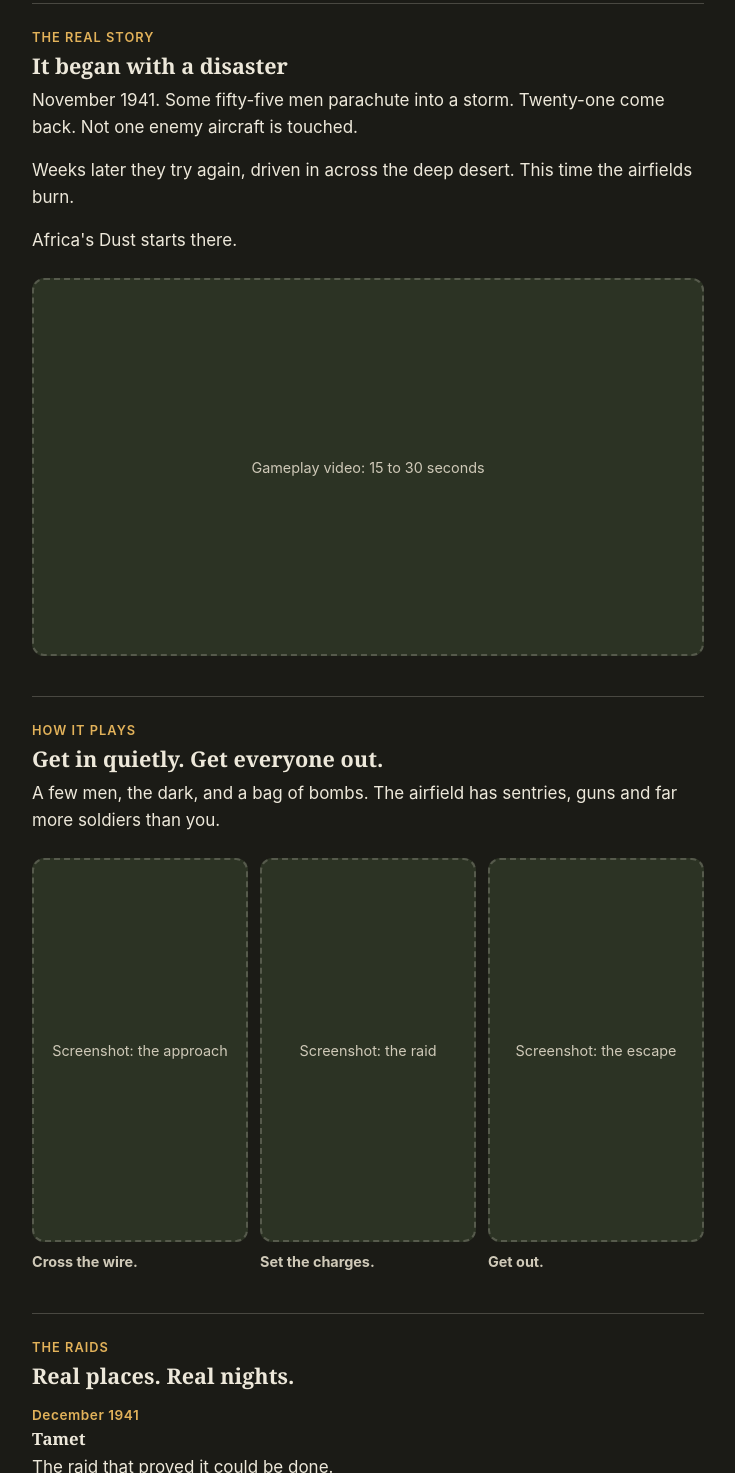
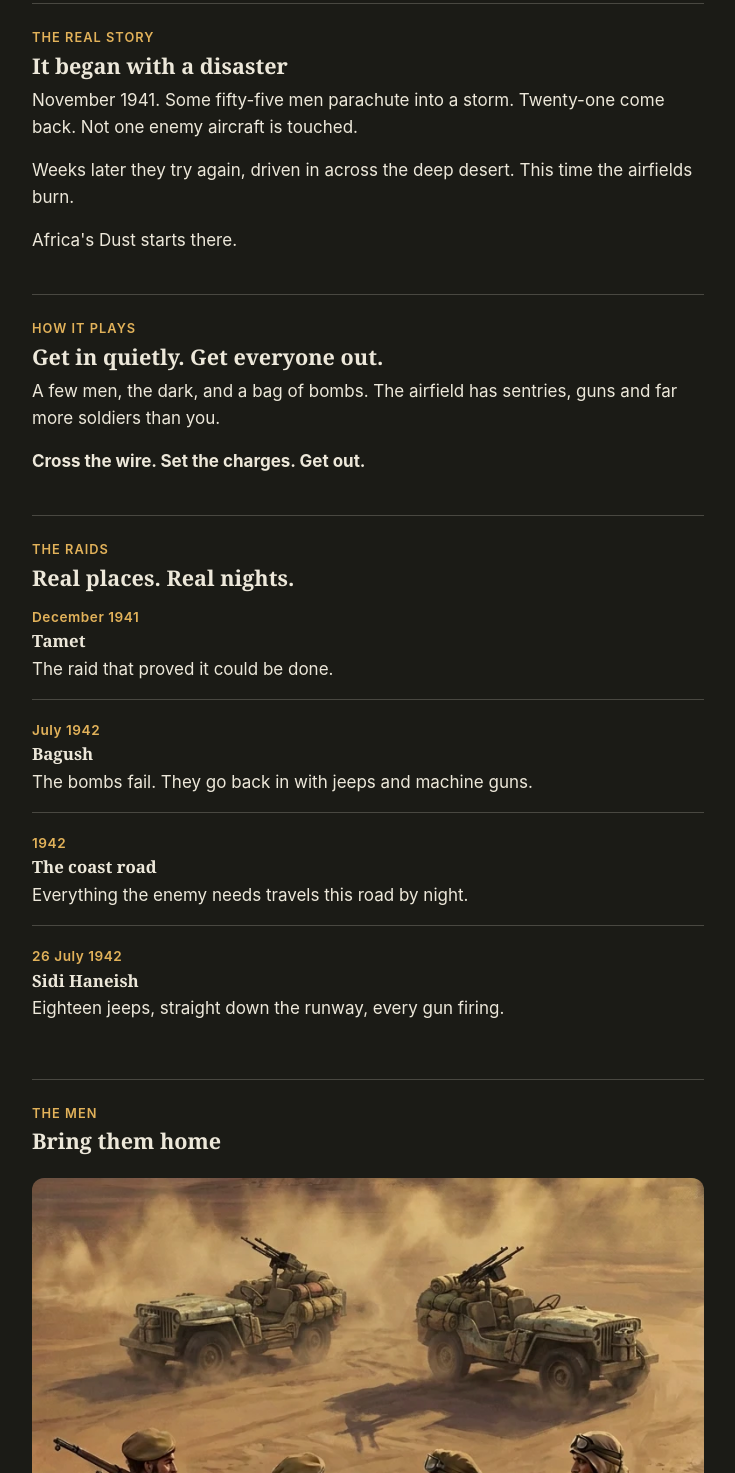
Before and after one commit to steelesean/long-bloody-road, a plain HTML site: page africas-dust.html in a window 1280 px wide. Shown: the part 904-2377 px from the top of the page, without its empty margins (272-1007 px from the left). Drawn offline with Linux system fonts and the light colour scheme.

Commit message:
Campaign page: placeholders removed so it can go live
The video and screenshot blocks come out until the real ones exist. How it
plays keeps its three beats as a line of text.

Co-Authored-By: Claude Fable 5.2 <noreply@anthropic.com>
Claude-Session: https://claude.ai/code/session_01SkUoxuQ3mEgcG4NgwrAhk9

```diff
--- a/africas-dust.html
+++ b/africas-dust.html
@@ -42,26 +42,11 @@
     <p>Africa's Dust starts there.</p>
   </section>
 
-  <div class="placeholder wide" role="img" aria-label="Placeholder for the gameplay video">Gameplay video: 15 to 30 seconds</div>
-
   <section aria-labelledby="play">
     <p class="label">How it plays</p>
     <h2 id="play">Get in quietly. Get everyone out.</h2>
     <p>A few men, the dark, and a bag of bombs. The airfield has sentries, guns and far more soldiers than you.</p>
-    <div class="shots">
-      <figure>
-        <div class="placeholder tall" role="img" aria-label="Placeholder for a screenshot of the approach">Screenshot: the approach</div>
-        <figcaption><strong>Cross the wire.</strong></figcaption>
-      </figure>
-      <figure>
-        <div class="placeholder tall" role="img" aria-label="Placeholder for a screenshot of the raid">Screenshot: the raid</div>
-        <figcaption><strong>Set the charges.</strong></figcaption>
-      </figure>
-      <figure>
-        <div class="placeholder tall" role="img" aria-label="Placeholder for a screenshot of the escape">Screenshot: the escape</div>
-        <figcaption><strong>Get out.</strong></figcaption>
-      </figure>
-    </div>
+    <p><strong>Cross the wire. Set the charges. Get out.</strong></p>
   </section>
 
   <section aria-labelledby="raids">
```
